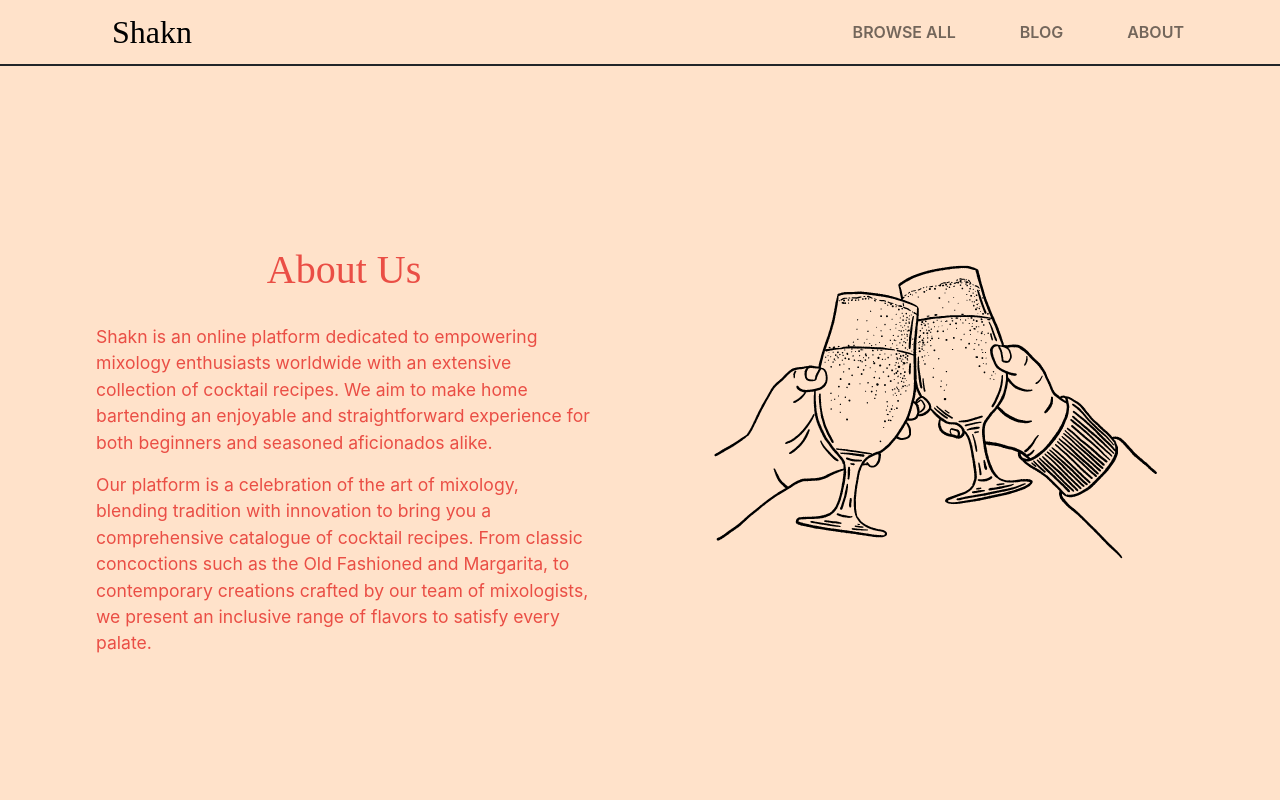
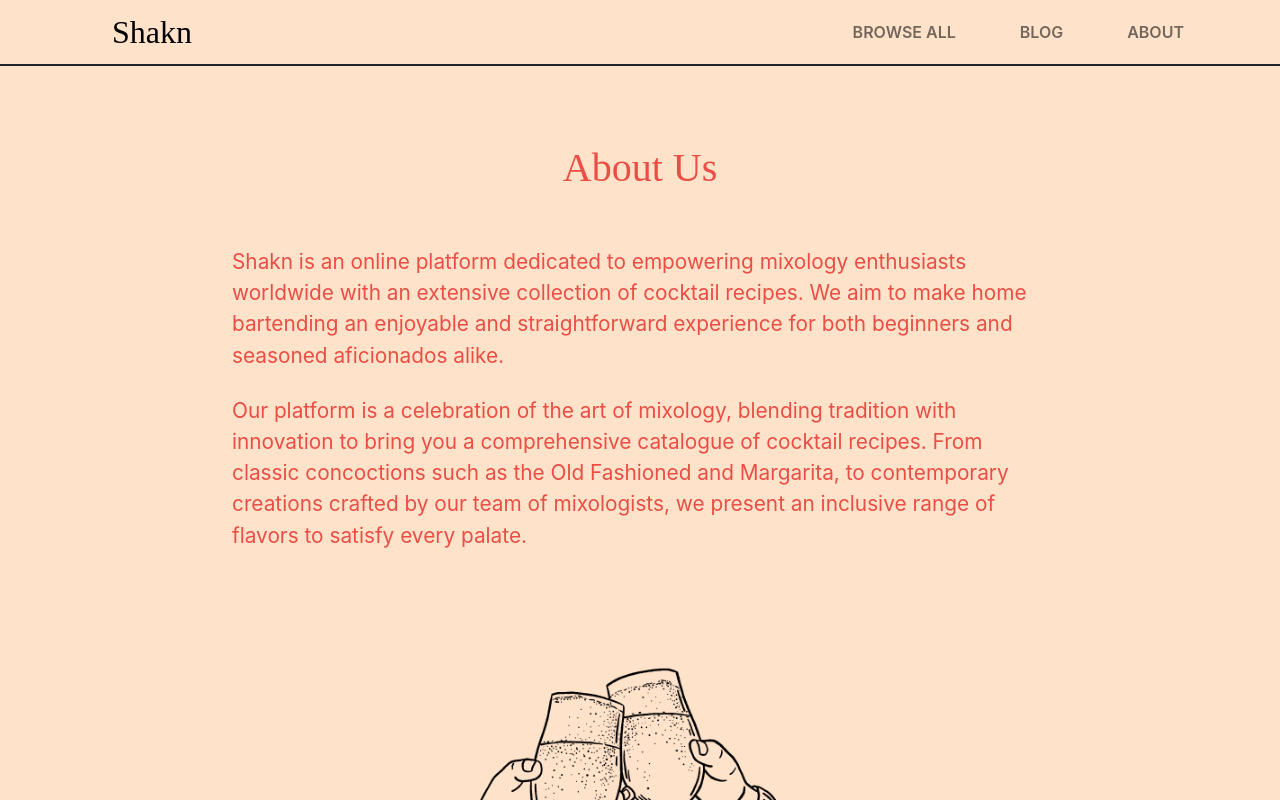
Before and after one commit to jazdmiller/shakn, a React (Create React App) app in the folder client/: page /about in a window 1280 px wide. Shown: the top 800 px of the page. Built offline with nearby package versions, Linux system fonts and the light colour scheme; the HTML template or start-up script is replaced by a standard one.

Commit message:
update desktop layout - about page

```diff
--- a/client/src/App.css
+++ b/client/src/App.css
@@ -334,6 +334,8 @@
     font-family: 'Inter', sans-serif;
     color: #EA4E45;
     font-size: 1.1em;
+    width: 100%;
+
   }
 
   .about-row{
@@ -412,8 +414,13 @@
   }
 
   .about-title{
-    margin-top: 15% !important;
+
     font-size: 2.5em;
+  }
+
+  .about-text{
+    width: 75%;
+    font-size: 1.3em;
   }
 
 }
@@ -578,6 +585,7 @@ li{
 
 .about-container{
   background-color: #FFE2CA;
+  height: 100%;
 }
 
 .about-img img{
--- a/client/src/pages/About.js
+++ b/client/src/pages/About.js
@@ -7,24 +7,24 @@ function About() {
     <div>
       <div className="container-fluid about-container">
         <div className="row p-5">
-          <div className="col-12 order-first order-md-last col-md-6 about-img text-center mt-5">
+          <div className="col-12 order-first order-md-last about-img text-center mt-0">
             <img
               src={AboutImg}
               alt="cheers drink graphic"
               className="text-center"
             />
           </div>
-          <div className="col-12 col-md-6 p-5">
+          <div className="col-12 p-2 px-md-5 mt-3">
             <div className="row about-row mb-4">
             <span className="about-title">About Us</span>
             </div>
-            <p className="about-text">Shakn is an online platform dedicated to empowering
+            <p className="about-text mx-auto mt-5">Shakn is an online platform dedicated to empowering
             mixology enthusiasts worldwide with an extensive collection of
             cocktail recipes. We aim to make home bartending an enjoyable and
             straightforward experience for both beginners and seasoned
             aficionados alike.</p>
 
-            <p className="about-text">Our platform is a celebration of the art of
+            <p className="about-text mx-auto mt-4">Our platform is a celebration of the art of
             mixology, blending tradition with innovation to bring you a
             comprehensive catalogue of cocktail recipes. From classic
             concoctions such as the Old Fashioned and Margarita, to contemporary
```
